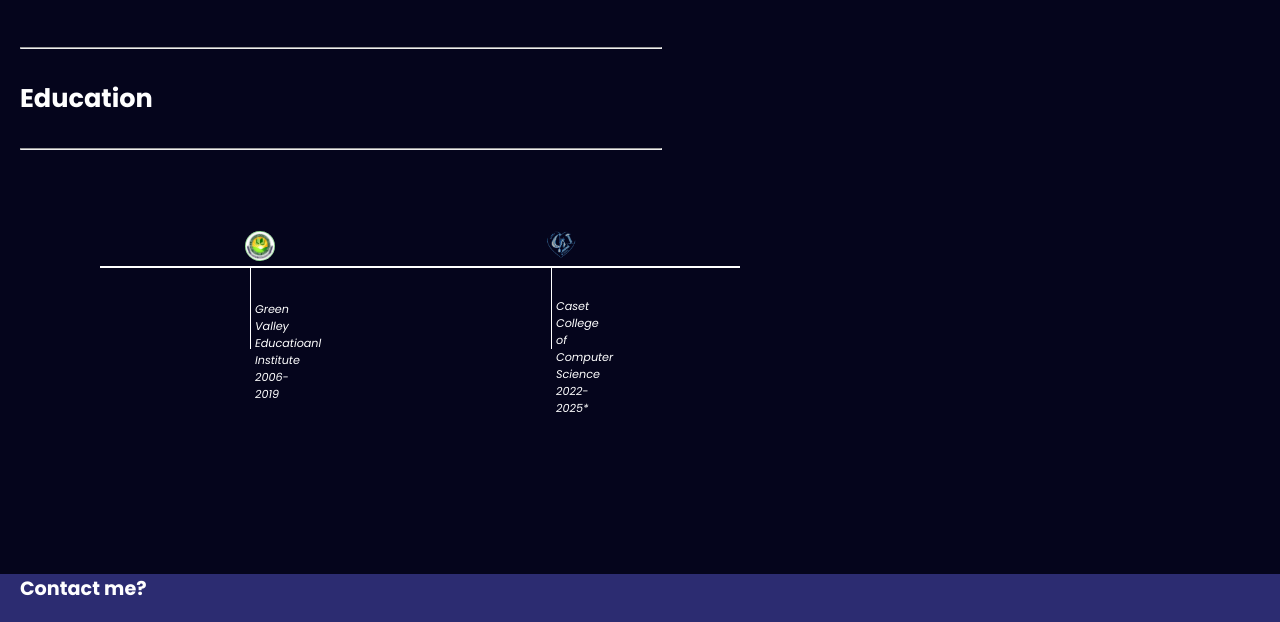
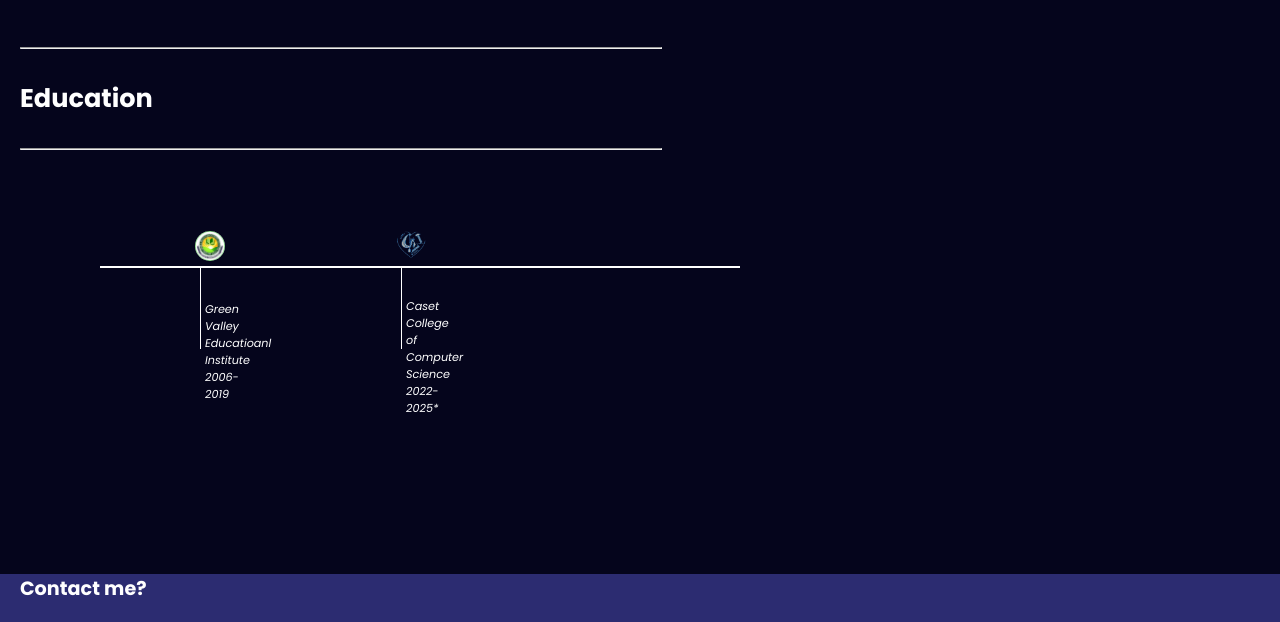
Before and after one commit to mfza0/Portfolio, a plain HTML site: page index.html in a window 1280 px wide. Shown: the part 1800-2422 px from the top of the page. Drawn offline with nearby package versions, Linux system fonts and the light colour scheme.

Commit message:
Update index.html
corrected vertical lines

```diff
--- a/index.html
+++ b/index.html
@@ -95,7 +95,7 @@
             height: 83px;
             width: 1px;
             background-color: white;
-            margin: 0 150px;
+            margin: 0 100px;
         }
         .image-top {
             width: 30px;
```
